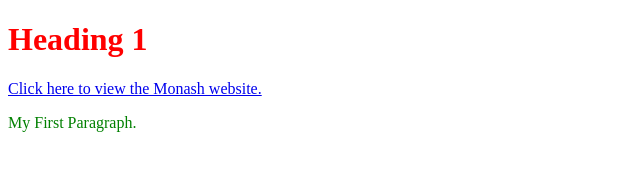
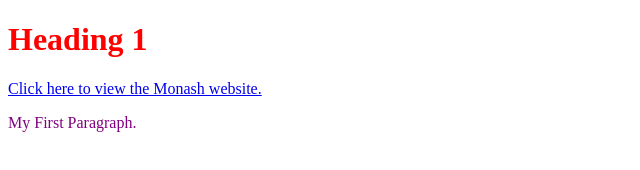
Before and after one commit to shahanck/test1, a plain HTML site: page index.html in a window 1280 px wide. Shown: the full height of the page, 0-640 px from the left. Drawn offline with Linux system fonts and the light colour scheme.

Commit message:
Update green text to purple

```diff
--- a/index.html
+++ b/index.html
@@ -10,7 +10,7 @@
     <a href="https://www.monash.edu/">
         Click here to view the Monash website.
     </a>
-    <div style="color: green;">
+    <div style="color: purple;">
     <p>My First Paragraph.</p>
     </div>
 </body>
```
